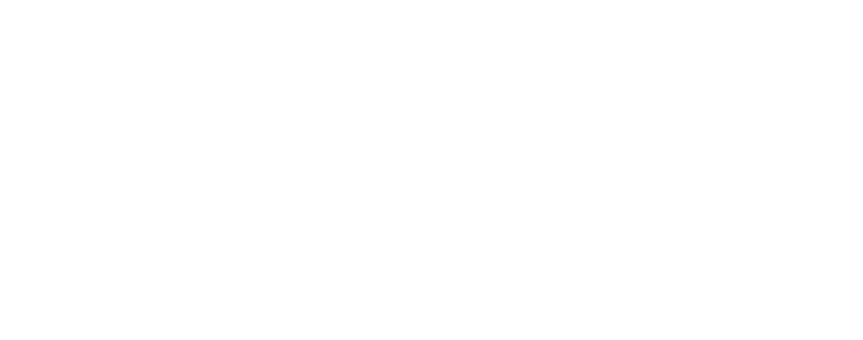
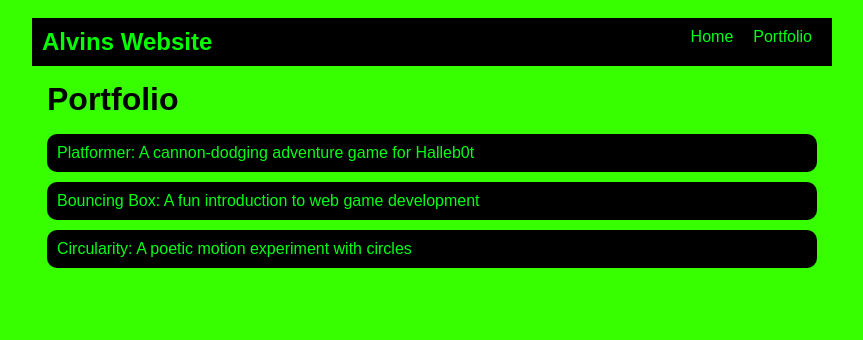
Before and after one commit to Alv1n333/Alv1n333.github.io, a plain HTML site: page portfolio.html in a window 1280 px wide. Shown: the whole page, without its empty margins (208-1071 px from the left). Drawn offline with Linux system fonts and the light colour scheme.

Commit message:
portfolio complete

```diff
--- a/portfolio.html
+++ b/portfolio.html
@@ -0,0 +1,42 @@
+<!DOCTYPE html>
+<html>
+  <head>
+    <title>Alvin's Website</title>
+<link rel="stylesheet" href="style.css" />
+  </head>
+
+  <body>
+    <!-- All content goes here -->
+    <div id="all-contents">
+       <nav>
+<h1>Alvins Website</h1>
+  <ul id="nav-ul">
+    <li class="nav-li">
+      <a href="index.html">Home</a>
+    </li>
+    <li class="nav-li">
+      <a href="portfolio.html">Portfolio</a>
+    </li>
+  </ul>
+       </nav>
+<div class="content">
+    <h1>Portfolio</h1>
+    <ul id="portfolio">
+<li>
+  <a href="fsd-projects/platformer/">Platformer: A cannon-dodging adventure game for Halleb0t</a>
+</li>
+<li>
+  <a href="fsd-projects/bouncing-box/">Bouncing Box: A fun introduction to web game development</a>
+</li>
+<li>
+  <a href="fsd-projects/circularity/">Circularity: A poetic motion experiment with circles</a>
+</li>
+
+    </ul>
+  </div>
+       <main>
+
+       </main>
+    </div>
+  </body>
+</html>
--- a/style.css
+++ b/style.css
@@ -40,7 +40,7 @@ h1 {
 
 a {
     text-decoration: none;
-    color: #000000;
+    color: #01ff1a;
 }
 
 /* main container area beneath menu */
@@ -74,3 +74,30 @@ main {
 h2, h3 {
     margin: 0px;
 }
+
+
+/* Portfolio styles */
+.content h1 {
+  color: black;
+}
+
+#portfolio {
+  list-style-type: none;
+  padding-left: 0;
+}
+
+#portfolio li {
+  background: #000000;
+  padding: 10px;
+  border-radius: 10px;
+  margin-bottom: 10px;
+}
+
+#portfolio li:hover {
+  background: #000000;
+}
+
+#portfolio a {
+  text-decoration: none;
+  color: #00ff15;
+}
```
Also changed, not shown: index.html (+5 -3 lines).
